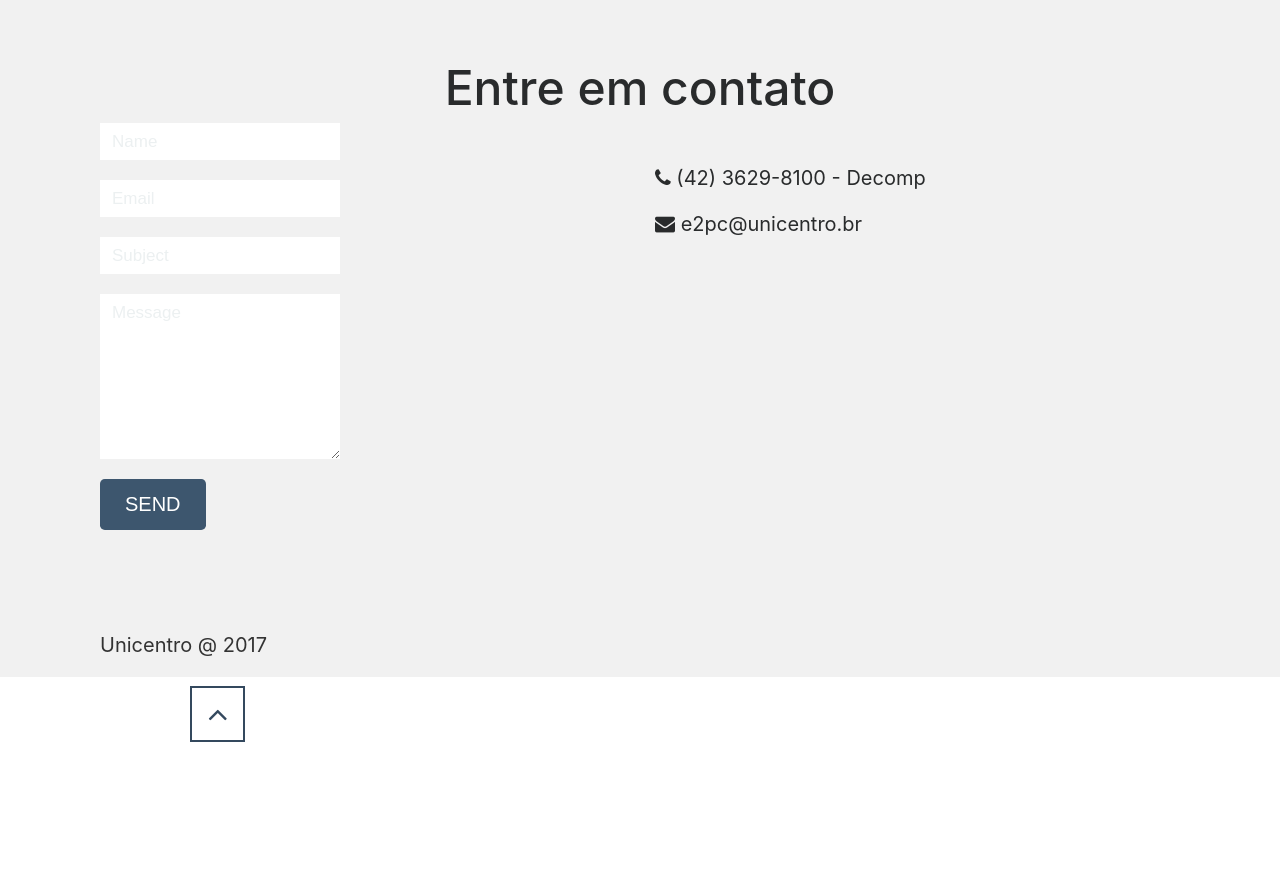
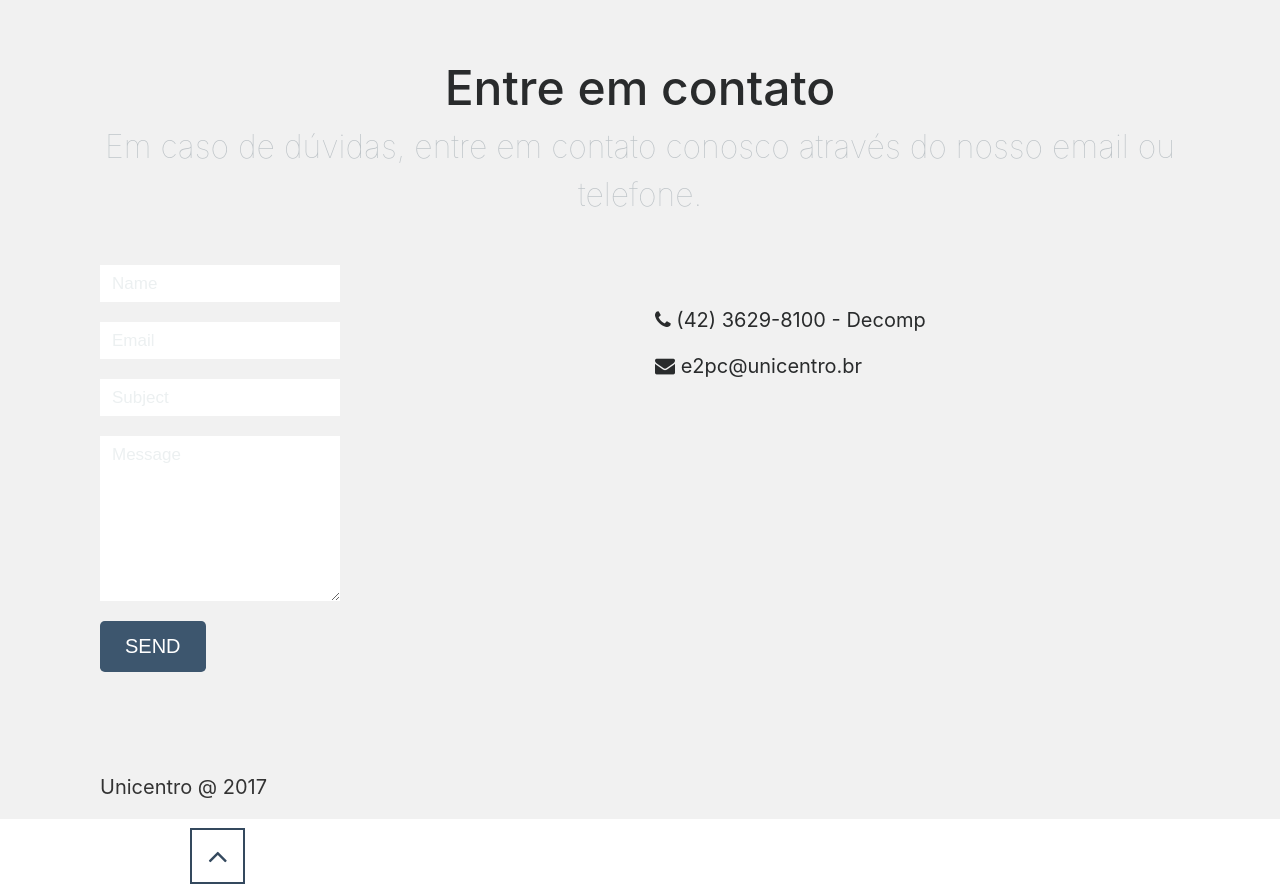
Before and after one commit to thild/hotsite-ermp, a website with bundled scripts: page index.html in a window 1280 px wide. Shown: the part 3160-4054 px from the top of the page. Before the commit the page ends 3912 px from the top, so only its background shows below. Built offline with nearby package versions, Linux system fonts and the light colour scheme.

Commit message:
Mensagens de contato

```diff
--- a/index.html
+++ b/index.html
@@ -252,6 +252,9 @@
 <section id="contato">
     <div class="container ">
         <h1 class="title">Entre em contato</h1>
+        <p class="subtitle">Em caso de dúvidas, entre em contato conosco através do nosso email ou telefone.</p>
+
+
         <div class="row">
 
             <div class="col-md-6">
```
